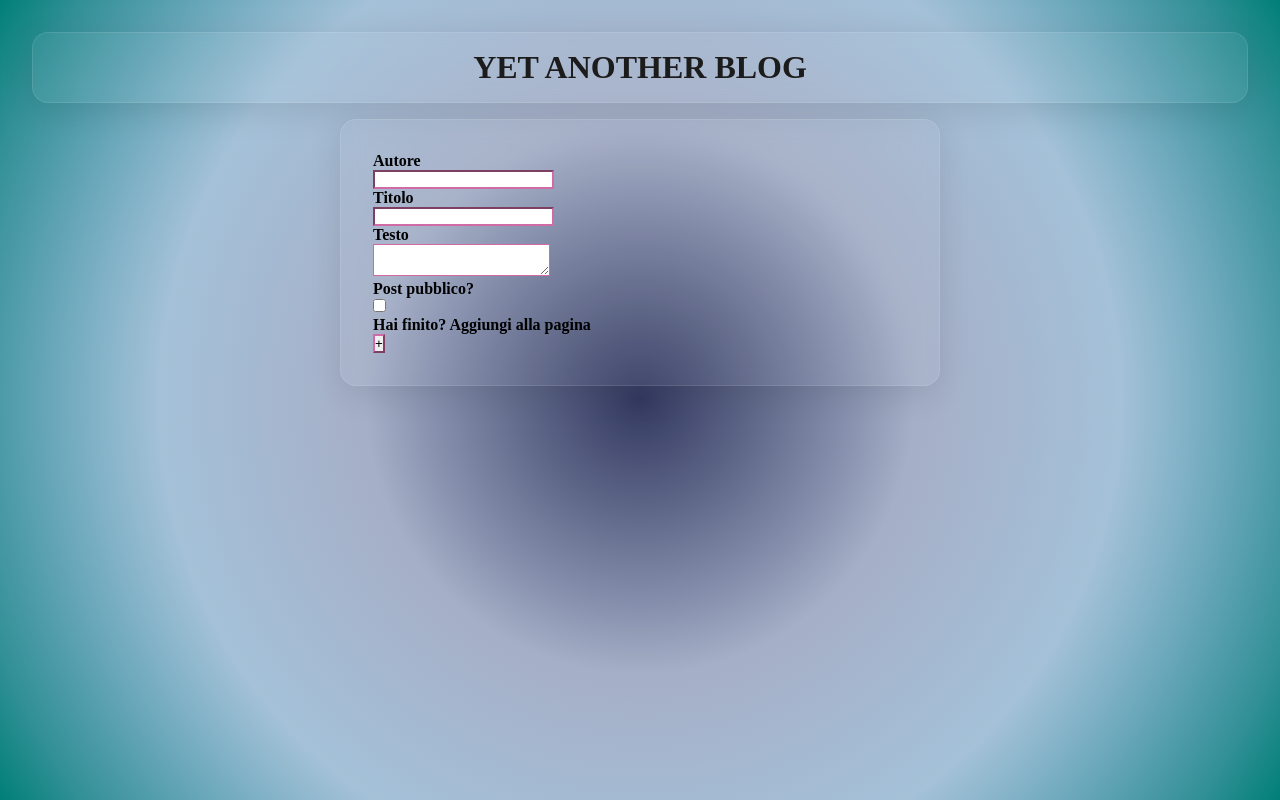
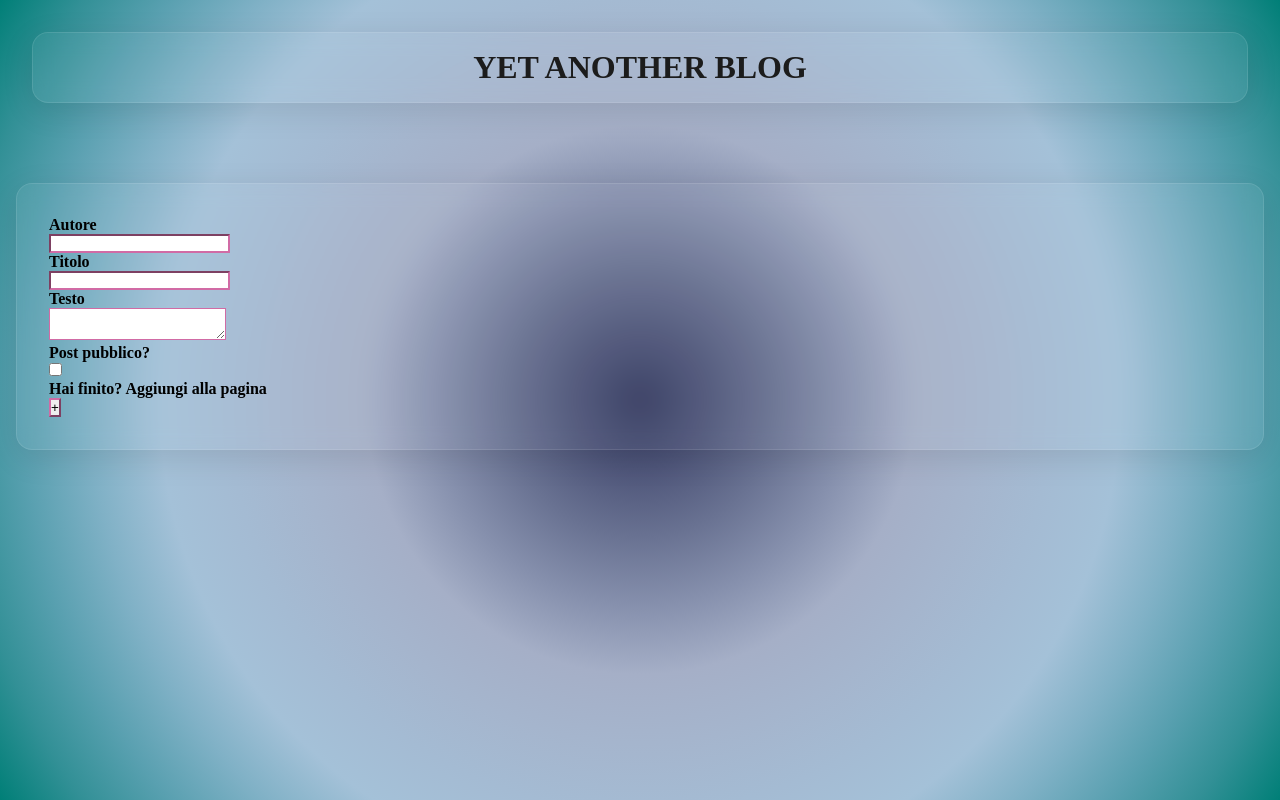
Before and after one commit to andrealoda/react-post-form, a React (Vite) app: page / in a window 1280 px wide. Built offline with nearby package versions, Linux system fonts and the light colour scheme.

Commit message:
still styling

```diff
--- a/src/components/ShowPost.jsx
+++ b/src/components/ShowPost.jsx
@@ -7,7 +7,7 @@ export default function ShowPost({ postData, setPostData }) {
 
     return (
         <>
-
+            <div className="blog-wrapper">
                 {postData.map((post, index) => (
                     <div key={index}>
                         <div className="blog-post glass-card">
@@ -21,7 +21,7 @@ export default function ShowPost({ postData, setPostData }) {
                         </div>
                     </div>
                 ))}
-
+            </div>
         </>
     )
 }
--- a/src/index.css
+++ b/src/index.css
@@ -6,7 +6,7 @@
 
 .container {
     padding: 1rem;
-    height: 100vh;
+    min-height: 100vh;
     background-image: radial-gradient(circle, #343a60, #4e5579, #697292, #8690ad, #a5afc7, #a5b5cd, #a4bbd3, #a4c1d8, #80b1c6, #59a0b0, #329096, #007f77);
 }
 
@@ -24,7 +24,6 @@ h1 {
 
 .wrapper {
     padding: 2rem;
-    max-width: 600px;
     background-color: lightgray;
     border: 2px solid black;
     margin: auto;
@@ -37,15 +36,21 @@ button {
     border-color: #d16ba5;
 }
 
+.blog-wrapper {
+    display: flex;
+    flex-wrap: wrap;
+    gap: 1.5rem;
+    justify-content: center;
+    padding: 2rem;
+}
+
 .blog-post {
-    margin: 1rem;
-    padding: 1rem;
-    border: 1px solid grey;
-    border-radius: 2rem;
-    max-width: calc ( 100% / 3 );
+
+  /* max-width: calc((100% / 3) - 3rem); */
+  padding: 1.5rem;
+  color: white;
 
 }
-
 .glass-card {
     background: rgba(255, 255, 255, 0.05);
     /* Sfondo quasi invisibile */
```
Lines whose indentation alone changed are shown as unchanged.
